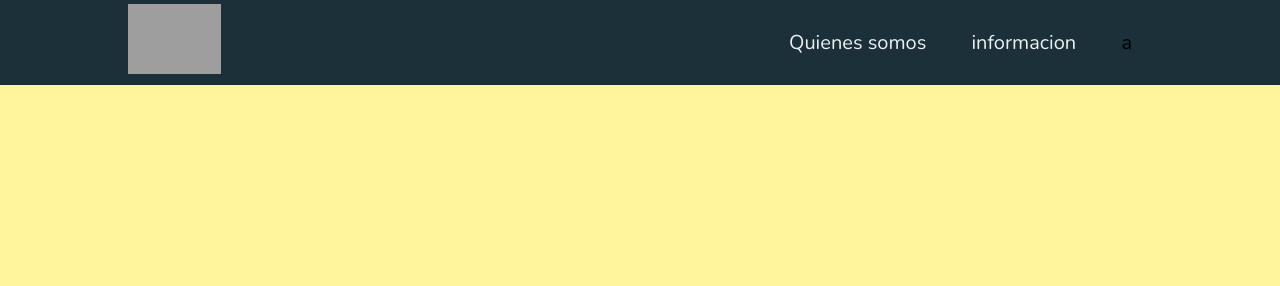
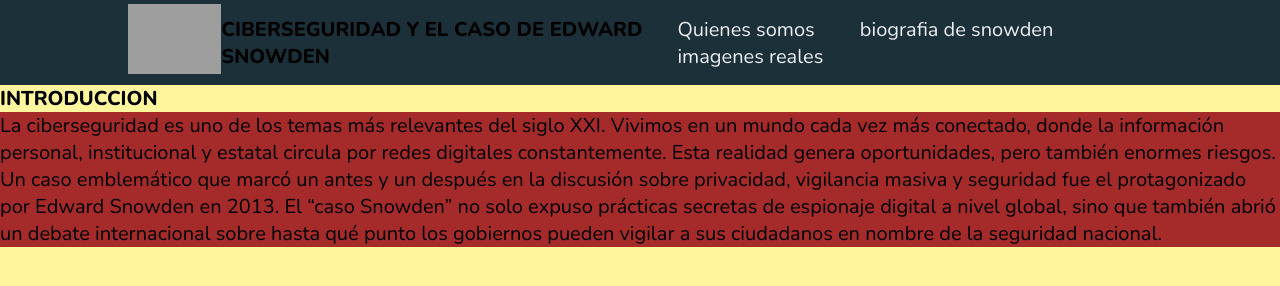
Before and after one commit to martinndc/grupo1--muestra, a plain HTML site: page index.html in a window 1280 px wide. Drawn offline with nearby package versions, Linux system fonts and the light colour scheme; grey boxes are pictures that could not be loaded.

Commit message:
Add files via upload

```diff
--- a/index.html
+++ b/index.html
@@ -7,18 +7,29 @@
     <title>navbar Dos</title>
     <link rel="stylesheet" href="styles.css">
 </head>
+<style>
+    .container {
+        background-color: brown;
+    }
+</style>
 <body>
     <header class="header">
         <div class="logo">
             <img src="https://static.vecteezy.com/system/resources/previews/009/130/309/non_2x/mdc-logo-mdc-letter-mdc-letter-logo-design-initials-mdc-logo-linked-with-circle-and-uppercase-monogram-logo-mdc-typography-for-technology-business-and-real-estate-brand-vector.jpg" alt="Logo de la marca">
         </div>
+        <h1>CIBERSEGURIDAD Y EL CASO DE EDWARD SNOWDEN</h1>
         <nav>
            <ul class="nav-links">
                 <li><a href="./info.html">Quienes somos</a></li>
-                <li><a href="./info2.html">informacion</a></li>
-                <li>a</li>
+                <li><a href="./info2.html">biografia de snowden</a></li>
+                <li><a href="./info3.html">imagenes reales</a></li>
            </ul>
         </nav>
     </header>
-</body>
+ <h2>INTRODUCCION</h2>
+<div class="container">
+<P>La ciberseguridad es uno de los temas más relevantes del siglo XXI. Vivimos en un mundo cada vez más conectado, donde la información personal, institucional y estatal circula por redes digitales constantemente. Esta realidad genera oportunidades, pero también enormes riesgos. Un caso emblemático que marcó un antes y un después en la discusión sobre privacidad, vigilancia masiva y seguridad fue el protagonizado por Edward Snowden en 2013.
+El “caso Snowden” no solo expuso prácticas secretas de espionaje digital a nivel global, sino que también abrió un debate internacional sobre hasta qué punto los gobiernos pueden vigilar a sus ciudadanos en nombre de la seguridad nacional.</P>
+</div>
+ </body>
 </html>
```
